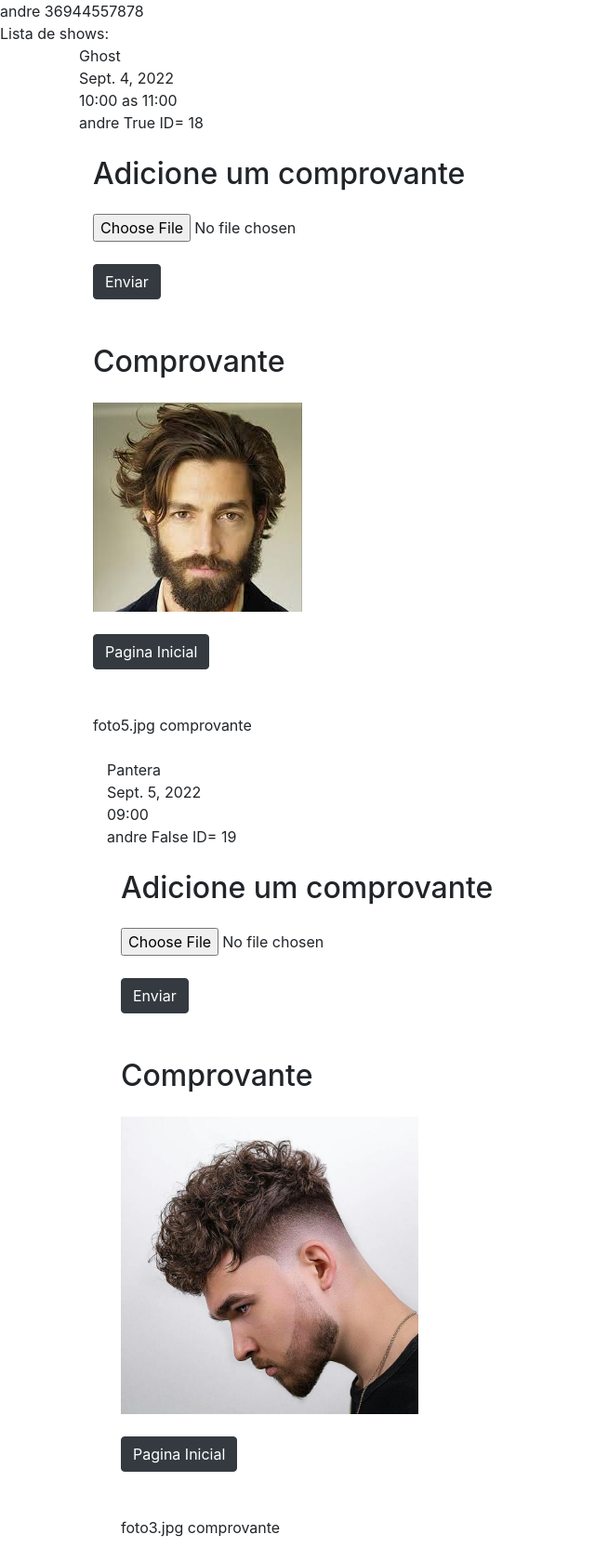
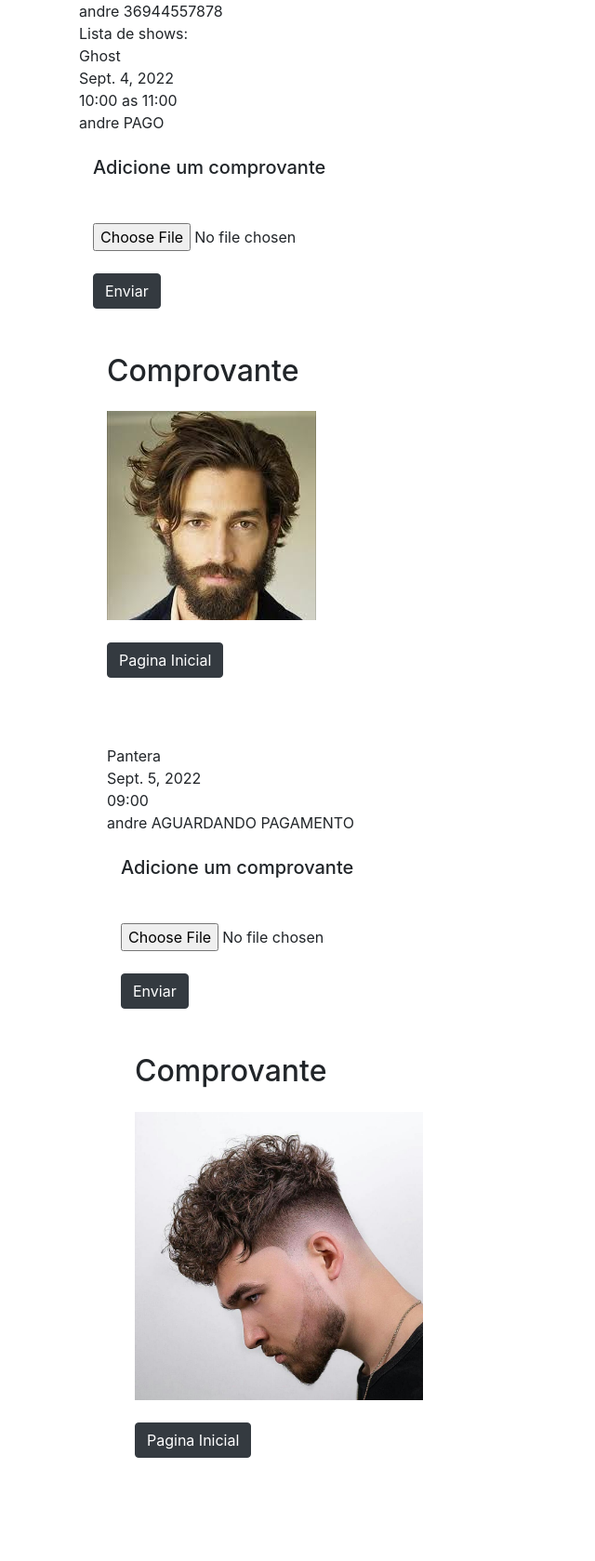
Before and after one commit to andregeraseev/hocusf, a Django app: page /dashboard in a window 1280 px wide. Shown: the part 56-1735 px from the top of the page at 93% size, without its empty margins (0-640 px from the left). After the commit the page ends 1624 px from the top, so only its background shows below. Run offline with Django 4.2, Linux system fonts and the light colour scheme; a user stored in the database is signed in; data comes from the database, SQL or seed files in the repository; some libraries are stand-ins or nearby versions.

Commit message:
comprovante

```diff
--- a/templates/dashboard.html
+++ b/templates/dashboard.html
@@ -3,11 +3,14 @@
 
 {% block content %}
 <body>
-
+<div class="container">
 {{ user.username }}
 {{ request.user.usuario.cpf }}<br>
 Lista de shows: <br>
+    </div>
 {% for evento in eventos %}
+
+
 <div class="container">
 {{ evento }}<br>
 {{ evento.data_do_show }}<br>
@@ -19,12 +22,14 @@ Lista de shows: <br>
 {% for area in evento.lista_reserva_sr.all %}
 {% if area.cpf == request.user.usuario.cpf %}
 {{ area }}
-{{ area.pagamento }}
-    ID= {{ area.id }}
+{% if area.pagamento %} PAGO {% else %} AGUARDANDO PAGAMENTO {% endif %}
+
 
 <div class="container">
+    <div class="row">
+        <div class="container">
           <!--Simple Form-->
-          <h2 class="my-4">Adicione um comprovante</h2>
+          <h5 class="my-4">Adicione um comprovante</h5> <br>
           <form method="post" enctype="multipart/form-data">
             {% csrf_token %}
                 <input type="hidden" name="id" value="{{ area.id }}">
@@ -32,7 +37,10 @@ Lista de shows: <br>
                 <br>
                 <button class="btn btn-dark my-4" type="submit">Enviar</button>
           </form>
+            </div>
+        </div>
 
+        <div class="container">
           <!--See Image Uploaded-->
           <h2 class="my-4">Comprovante</h2>
           <div class="row">
@@ -45,17 +53,9 @@ Lista de shows: <br>
             <p>Sem comprovante.</p>
             {% endif %}
           </div>
+        </div>
+        </div>
 
-        </div>
-{% if area.comprovante %}
-
-
-
-{{ area.comprovante }} comprovante
-
-    {% else %}
-    sem comprovante
-    {% endif %}<br>
 {% endif %}
 {% endfor %}<br>
 
@@ -68,4 +68,5 @@ Lista de shows: <br>
 {% endblock %}
 </div>
 </div>
+</div>
 </body>
```
